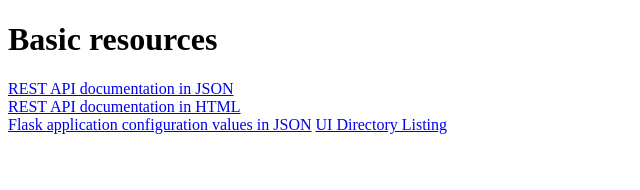
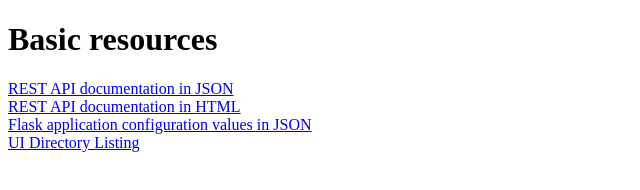
Before and after one commit to srukak/pmwui, a plain HTML site: page dev_index.html in a window 1280 px wide. Shown: the whole page, without its empty margins (0-640 px from the left). Drawn offline with Linux system fonts and the light colour scheme.

Commit message:
Fix (add) ui/ listing link BR tag

```diff
--- a/dev_index.html
+++ b/dev_index.html
@@ -8,8 +8,8 @@
 <p>
     <a href="/sys/api">REST API documentation in JSON</a><br/>
     <a href="/api.html">REST API documentation in HTML</a><br/>
-    <a href="/sys/cfg">Flask application configuration values in JSON</a>
-    <a href="/ui/">UI Directory Listing</a>
+    <a href="/sys/cfg">Flask application configuration values in JSON</a><br/>
+    <a href="/ui/">UI Directory Listing</a><br/>
 </p>
 
 </body>
```
